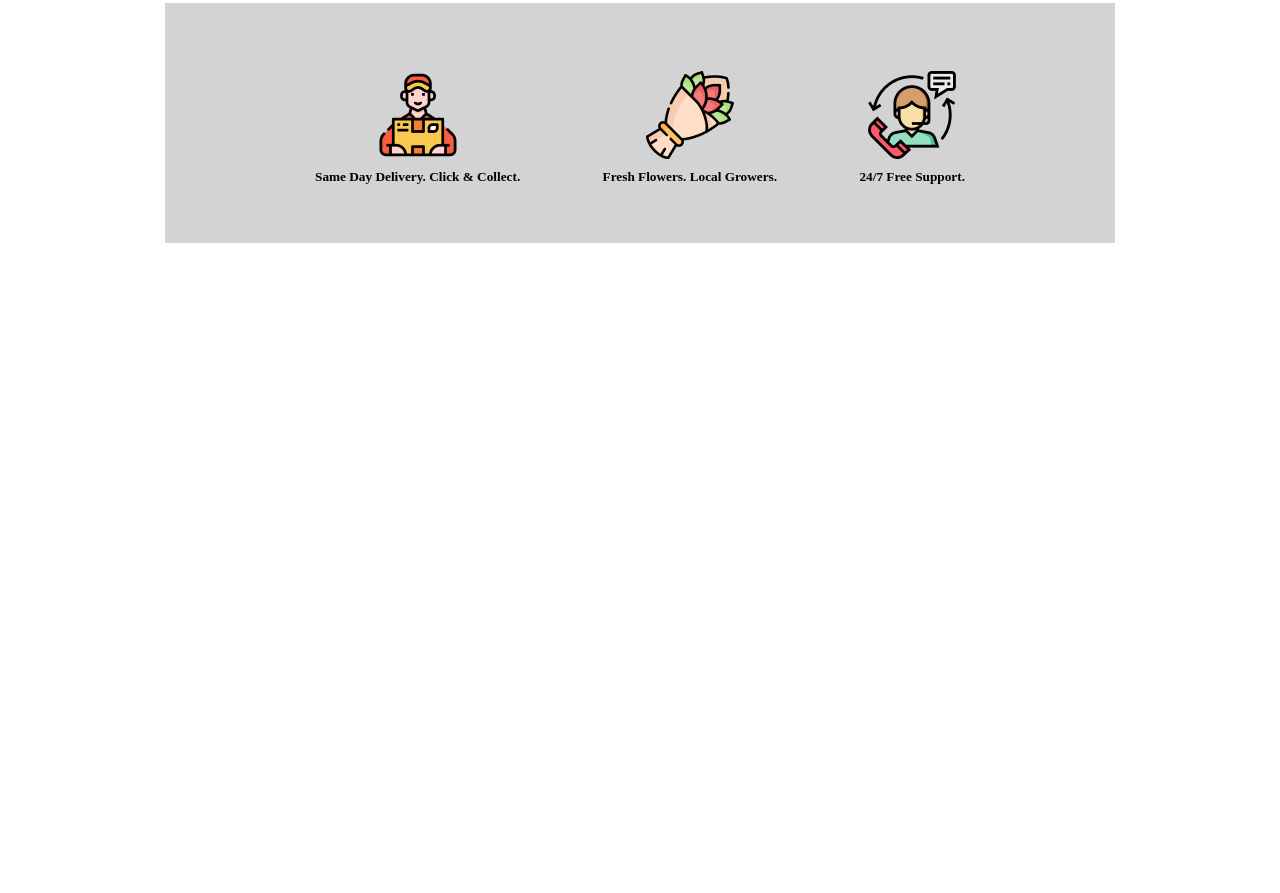
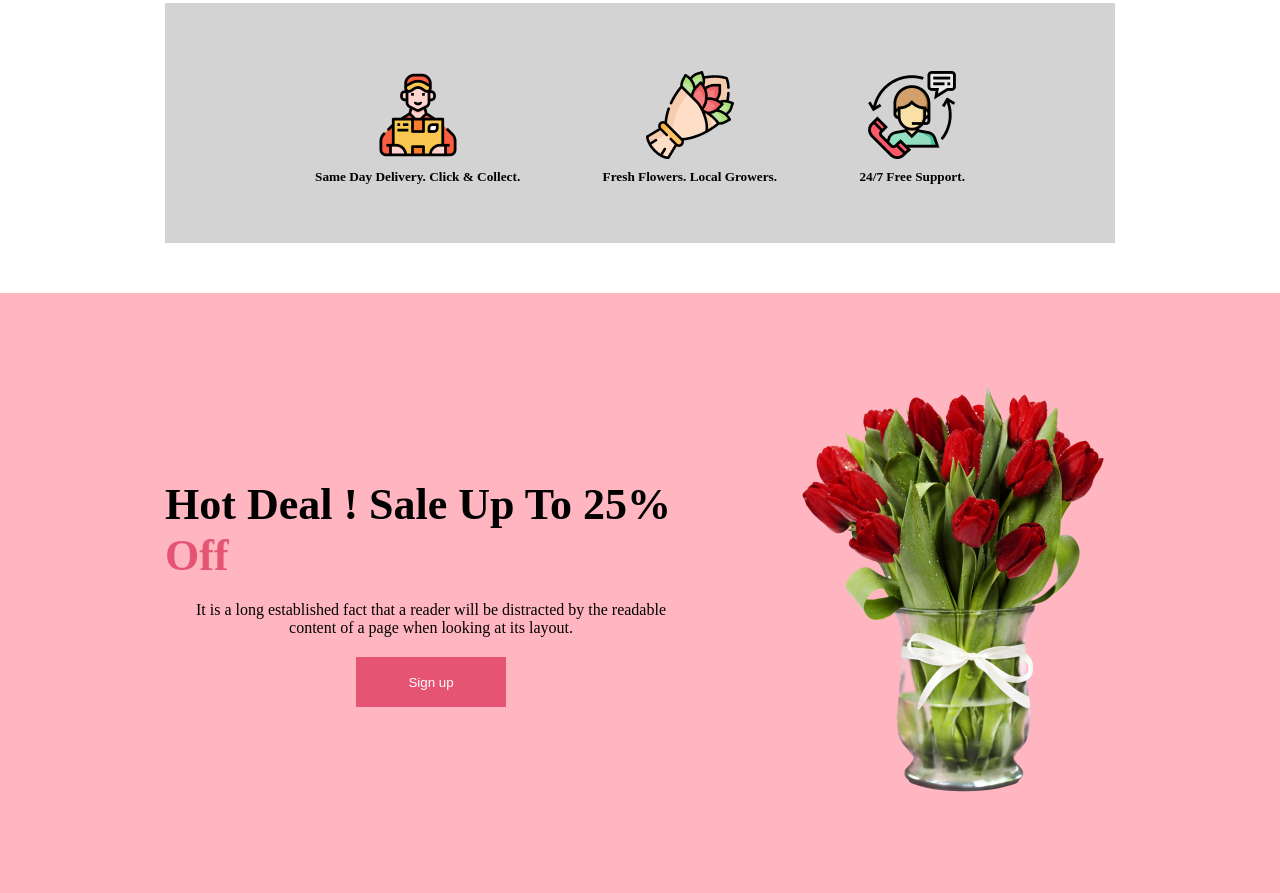
Before and after one commit to Hasnat5502/flower-shop-assignment, a plain HTML site: page index.html in a window 1280 px wide. Shown: the part 1767-2660 px from the top of the page. Before the commit the page ends 2060 px from the top, so only its background shows below. Drawn offline with Linux system fonts and the light colour scheme.

Commit message:
Adding hot deals section

```diff
--- a/index.html
+++ b/index.html
@@ -1,17 +1,21 @@
 <!DOCTYPE html>
 <html lang="en">
+
 <head>
     <meta charset="UTF-8">
     <meta name="viewport" content="width=device-width, initial-scale=1.0">
     <title>Document</title>
     <link rel="stylesheet" href="style.css">
 </head>
+
 <body>
     <header>
         <section class="header-banner">
             <div class="header-banner-text">
                 <h1>Let's make <br> beautiful flowers a <br> part of your life.</h1>
-                <p>It is a long established fact that a reader will be distracted by the readable content of a page when looking at its layout. The point of using Lorem Ipsum is that it has a more-or-less normal distribution of letters.</p>
+                <p>It is a long established fact that a reader will be distracted by the readable content of a page when
+                    looking at its layout. The point of using Lorem Ipsum is that it has a more-or-less normal
+                    distribution of letters.</p>
                 <button>Shop now</button>
             </div>
             <div class="tulip">
@@ -23,20 +27,27 @@
         <section class="our-feautures">
             <div class="our-feautures-text">
                 <h1>Our Featured Flowers</h1>
-                <p>It is a long established fact that a reader will be distracted by the readable <br> content of a page when looking at its layout.</p>
+                <p>It is a long established fact that a reader will be distracted by the readable <br> content of a page
+                    when looking at its layout.</p>
             </div>
             <div class="photo-colleage">
                 <div class="photo-colleage-total-1">
                     <div class="photo-colleage-1"><img src="images/pngwing 6.png" alt="" srcset=""></div>
-                    <div class="photo-colleage-1-text"><h6>pink flower tree</h6></div>
+                    <div class="photo-colleage-1-text">
+                        <h6>pink flower tree</h6>
+                    </div>
                 </div>
-                <div  class="photo-colleage-total-2">
-                    <div  class="photo-colleage-2"><img src="images/pngwing 5.png" alt="" srcset=""></div>
-                    <div class="photo-colleage-2-text"><h6>pink flower tree</h6></div>
+                <div class="photo-colleage-total-2">
+                    <div class="photo-colleage-2"><img src="images/pngwing 5.png" alt="" srcset=""></div>
+                    <div class="photo-colleage-2-text">
+                        <h6>pink flower tree</h6>
+                    </div>
                 </div>
-                <div  class="photo-colleage-total-3">
-                    <div  class="photo-colleage-3"><img src="images/pngwing 7.png" alt="" srcset=""></div>
-                    <div class="photo-colleage-3-text"><h6>pink flower tree</h6></div>
+                <div class="photo-colleage-total-3">
+                    <div class="photo-colleage-3"><img src="images/pngwing 7.png" alt="" srcset=""></div>
+                    <div class="photo-colleage-3-text">
+                        <h6>pink flower tree</h6>
+                    </div>
                 </div>
             </div>
             <div>
@@ -47,14 +58,24 @@
                     <h5 style="text-align: left;">Same Day Delivery. Click & Collect.</h5>
                 </div>
                 <div class="fresh-flower">
-                    <img  src="images/Group 58.png" alt="">
+                    <img src="images/Group 58.png" alt="">
                     <h5 style="text-align: center;">Fresh Flowers. Local Growers.</h5>
                 </div>
                 <div class="support">
                     <img src="images/Group 59.png" alt="">
                     <h5 style="text-align: center;">24/7 Free Support.</h5>
                 </div>
-
+            </div>
+        </section>
+        <section class="hot-deals">
+            <div class="hot-deals-text">
+                <h1>Hot Deal ! Sale Up To 25% <span style="color: #E55473;">Off</span></h1>
+                <p>It is a long established fact that a reader will be distracted by the readable <br> content of a page
+                    when looking at its layout.</p>
+                <button>Sign up</button>
+            </div>
+            <div class="hot-deals-pictures">
+                <img src="images/pngwing 8.png" alt="" srcset="">
             </div>
         </section>
     </main>
@@ -62,4 +83,5 @@
 
     </footer>
 </body>
+
 </html>
--- a/style.css
+++ b/style.css
@@ -2,7 +2,7 @@
     margin: 0px;
 }
 .header-banner{
-    background-color: #f0cfe4;
+    background-color: lightpink;
     padding: 0px 165px;
     display: flex;
     align-items: center;
@@ -108,3 +108,34 @@
     display: block;
     margin: 10px auto;
 }
+.hot-deals{
+    height: 600px;
+    padding: 0px 165px;
+    background-color: lightpink;
+    display: flex;
+    align-items: center;
+    justify-content: center;
+    gap: 100px;
+
+}
+.hot-deals-text{
+    max-width: 600px;
+}
+.hot-deals-text>h1{
+    font-size: 44px;
+}
+.hot-deals-text>p{
+    text-align: center;
+    margin-top: 20px;
+}
+.hot-deals-text>button{
+    align-items: center;
+    height: 50px;
+    width: 150px;
+    background-color:#E55473 ;
+    border: 0px;
+    color: white;
+    display: block;
+    margin: auto;
+    margin-top: 20px;
+}
```
